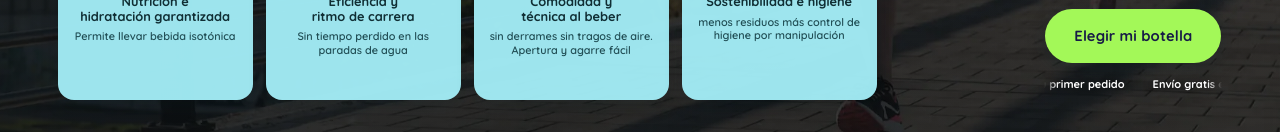
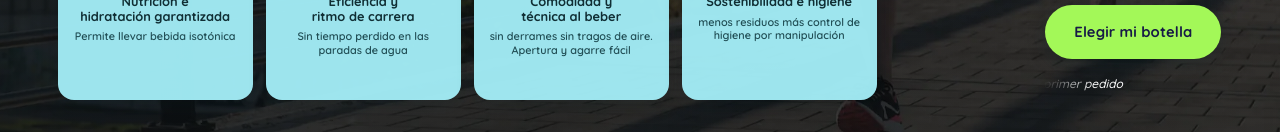
Before and after one commit to ponceflaviaa/nomad-hydrate, a Next.js app: page / in a window 1280 px wide. Shown: the part 668-800 px from the top of the page. Built offline with nearby package versions, Linux system fonts and the light colour scheme.

Commit message:
Update checkout-experience.tsx
animacion

```diff
--- a/components/checkout-experience.tsx
+++ b/components/checkout-experience.tsx
@@ -234,12 +234,24 @@ export function CheckoutExperience() {
         </Dialog.Portal>
       </Dialog.Root>
 
-      <div className="delivery-marquee" aria-label="Envío gratis en tu primer pedido">
-        <div className="delivery-marquee-track" aria-hidden="true">
-          <span>Envío gratis en tu primer pedido</span>
-          <span>Envío gratis en tu primer pedido</span>
-        </div>
-      </div>
+      <div className="w-64 overflow-hidden relative mx-auto [mask-image:linear-gradient(to_right,transparent,black_20%,black_80%,transparent)]">
+  <p
+    className="whitespace-nowrap text-xs italic text-white font-medium inline-block"
+    style={{
+      animation: 'marquee 7s linear infinite'
+    }}
+  >
+    Envío gratis en tu primer pedido
+  </p>
+
+  <style jsx>{`
+    @keyframes marquee {
+      0% { transform: translateX(100%); }
+      100% { transform: translateX(-100%); }
+    }
+  `}</style>
+</div>
+
     </div>
   )
 }
```
